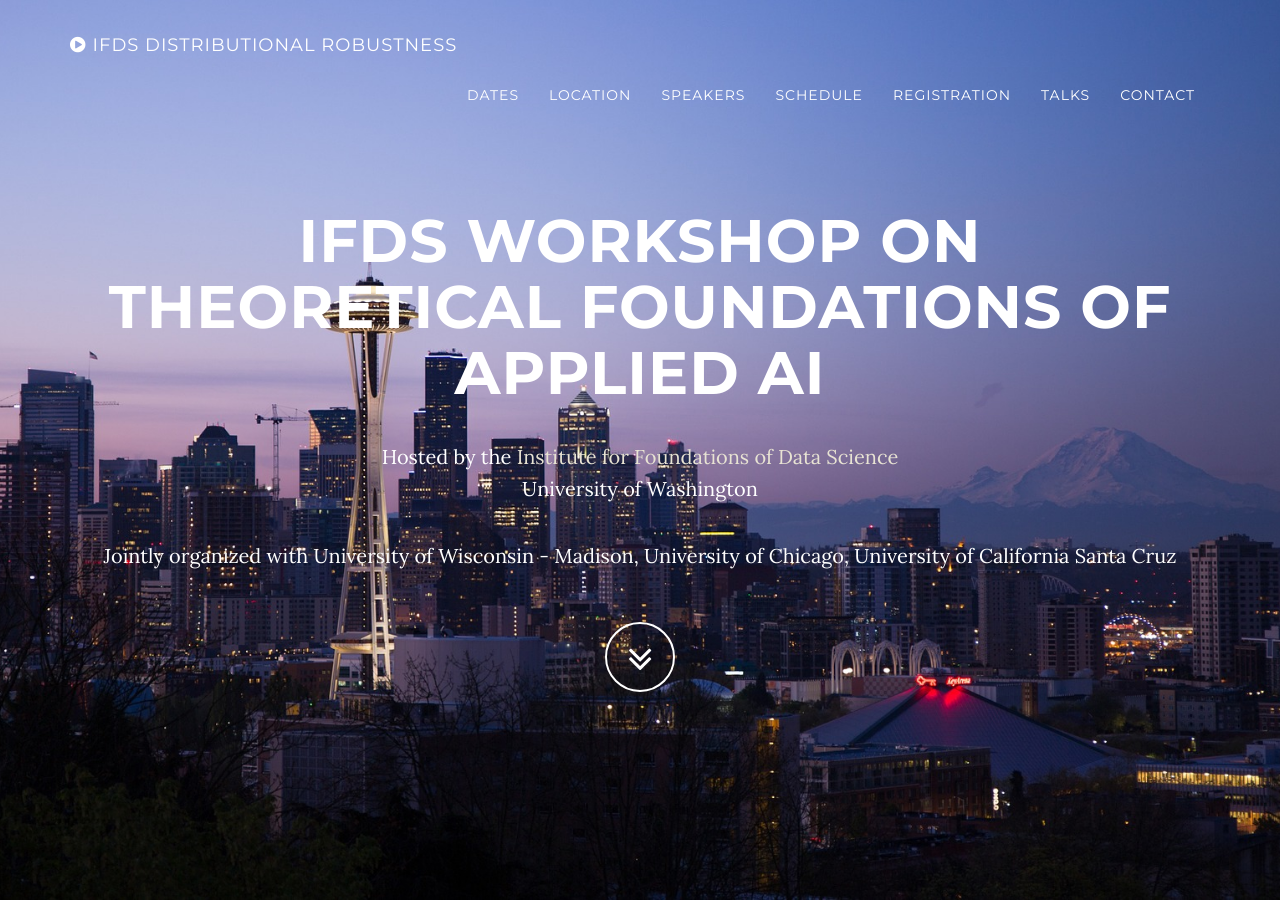
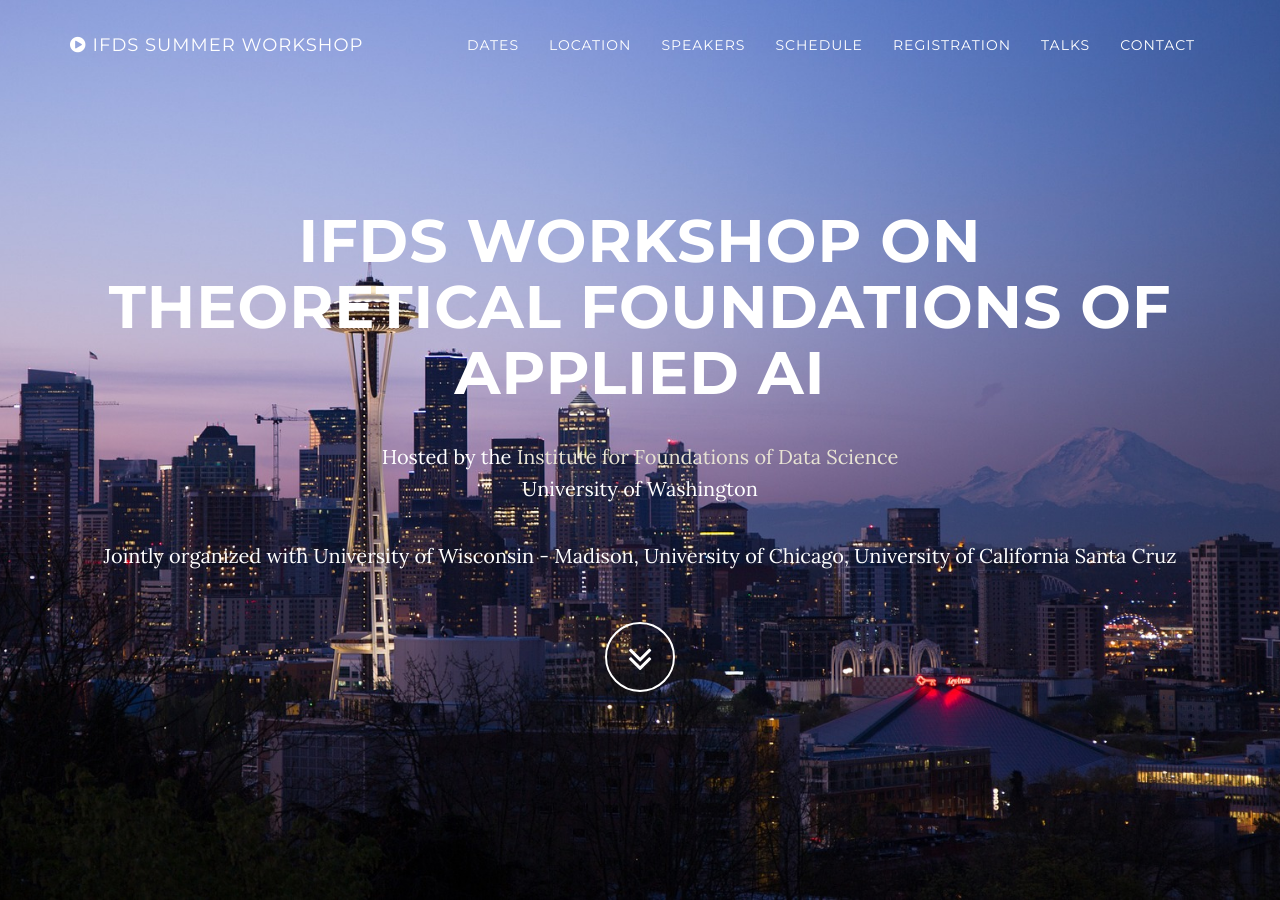
Before and after one commit to kgjamieson/ifds-workshop-2025, a Jekyll site: the page built from index.html, in a window 1280 px wide and 900 px high. Built offline with Jekyll 4.4.1, drawn with Linux system fonts in a browser that asks for light colours; grey boxes are pictures that could not be loaded.

Commit message:
Update nav.html

```diff
--- a/_includes/nav.html
+++ b/_includes/nav.html
@@ -6,7 +6,7 @@
                     <i class="fa fa-bars"></i>
                 </button>
                 <a class="navbar-brand page-scroll" href="#page-top">
-                    <i class="fa fa-play-circle"></i>  <span class="light">IFDS Distributional Robustness</span>
+                    <i class="fa fa-play-circle"></i>  <span class="light">IFDS Summer Workshop</span>
                 </a>
             </div>
 
```
